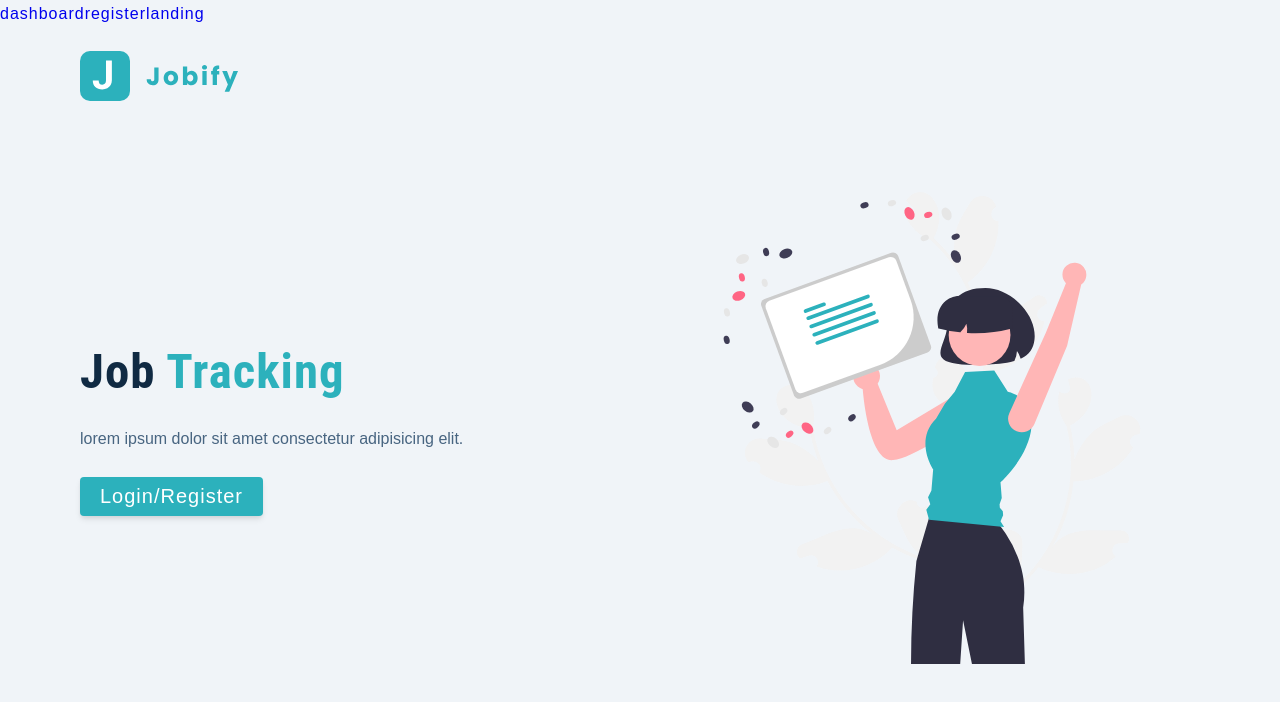
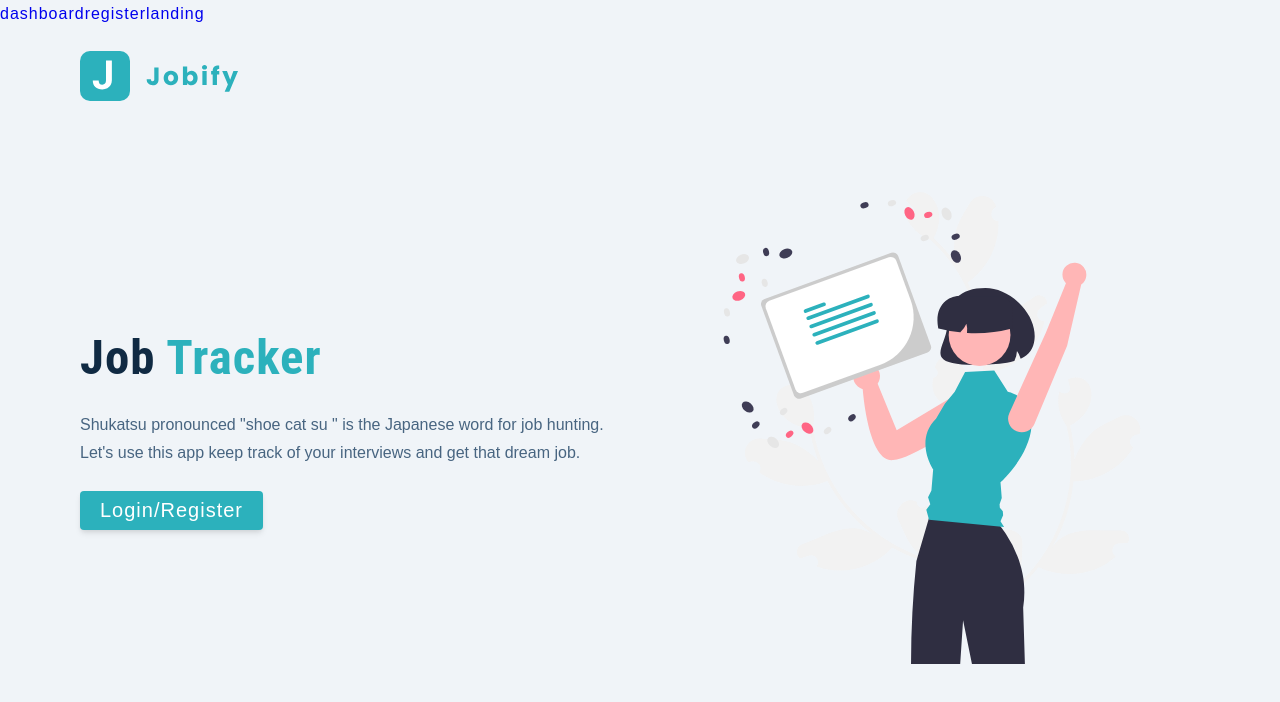
Before and after one commit to ZacharyTStone/haku, a React (Create React App) app in the folder client/: page /landing in a window 1280 px wide. Shown: the top 702 px of the page. Built offline with nearby package versions, Linux system fonts and the light colour scheme.

Commit message:
landing page bio change

```diff
--- a/client/src/pages/Landing.js
+++ b/client/src/pages/Landing.js
@@ -12,9 +12,13 @@ const Landing = () => {
       <div className="container page">
         <div className="info">
           <h1>
-            job <span>tracking</span>
+            job <span>tracker</span>
           </h1>
-          <p>lorem ipsum dolor sit amet consectetur adipisicing elit.</p>
+          <p>
+            Shukatsu pronounced "shoe cat su " is the Japanese word for job
+            hunting. Let's use this app keep track of your interviews and get
+            that dream job.
+          </p>
           <Link to="/register" className="btn btn-hero">
             Login/Register
           </Link>
```
